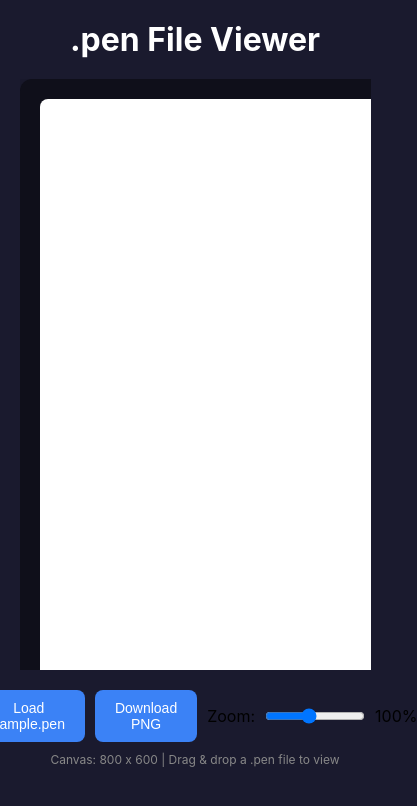
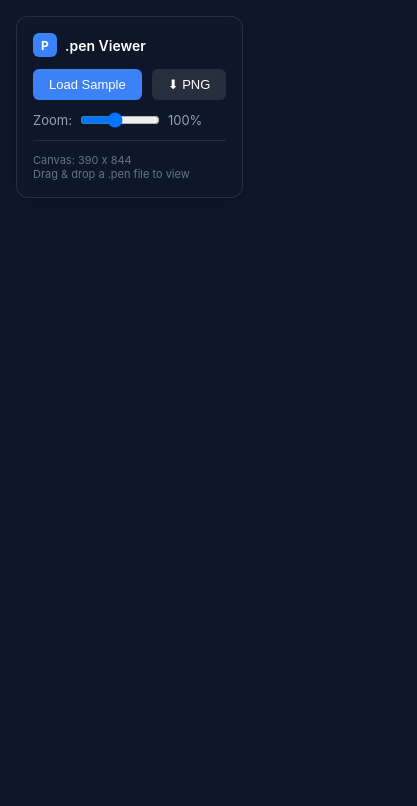
Before and after one commit to PKUbuntu/pen-viewer, a website: page pen-viewer.html in a window 390 px wide. Shown: the whole page, 417 px wide, since content can reach past the window. Drawn offline with Linux system fonts and the light colour scheme; no server answers.

Commit message:
Fullscreen mode: canvas fills entire viewport
- Canvas auto-resizes to 100vw x 100vh
- Floating control panel with glass effect
- New dashboard design: sidebar + stats + charts
- Support fill_container for responsive layouts

```diff
--- a/pen-viewer.html
+++ b/pen-viewer.html
@@ -6,46 +6,115 @@
   <title>.pen Viewer</title>
   <style>
     * { margin: 0; padding: 0; box-sizing: border-box; }
+    html, body {
+      width: 100%;
+      height: 100%;
+      overflow: hidden;
+    }
     body {
       font-family: -apple-system, BlinkMacSystemFont, 'Segoe UI', Roboto, sans-serif;
-      background: #1a1a2e;
-      min-height: 100vh;
+      background: #0f172a;
+    }
+
+    /* 全屏画布 */
+    #canvas {
+      position: fixed;
+      top: 0;
+      left: 0;
+      width: 100vw;
+      height: 100vh;
+      display: block;
+    }
+
+    /* 浮动控制面板 */
+    .control-panel {
+      position: fixed;
+      top: 16px;
+      left: 16px;
+      background: rgba(15, 23, 42, 0.9);
+      backdrop-filter: blur(12px);
+      border-radius: 12px;
+      padding: 16px;
       display: flex;
       flex-direction: column;
+      gap: 12px;
+      z-index: 100;
+      box-shadow: 0 4px 20px rgba(0,0,0,0.3);
+      border: 1px solid rgba(255,255,255,0.1);
+    }
+
+    .panel-header {
+      color: #fff;
+      font-size: 14px;
+      font-weight: 600;
+      display: flex;
       align-items: center;
-      padding: 20px;
+      gap: 8px;
     }
-    h1 { color: #fff; margin-bottom: 20px; }
-    .canvas-wrapper {
-      overflow: auto;
-      max-width: 90vw;
-      max-height: 70vh;
+
+    .panel-header .logo {
+      width: 24px;
+      height: 24px;
+      background: #3b82f6;
+      border-radius: 6px;
+      display: flex;
+      align-items: center;
+      justify-content: center;
+      color: white;
+      font-size: 12px;
+      font-weight: bold;
     }
-    #canvas-container {
-      background: #0f0f1a;
-      border-radius: 12px;
-      padding: 20px;
-      box-shadow: 0 4px 20px rgba(0,0,0,0.3);
-      display: inline-block;
+
+    .panel-row {
+      display: flex;
+      align-items: center;
+      gap: 10px;
     }
-    canvas {
-      background: #fff;
-      border-radius: 8px;
-      display: block;
+
+    button {
+      padding: 8px 16px;
+      border: none;
+      border-radius: 6px;
+      background: #3b82f6;
+      color: white;
+      cursor: pointer;
+      font-size: 13px;
+      transition: background 0.2s;
     }
-    .controls {
+    button:hover { background: #2563eb; }
+    button.secondary {
+      background: rgba(255,255,255,0.1);
+    }
+    button.secondary:hover { background: rgba(255,255,255,0.2); }
+
+    .zoom-control {
+      display: flex;
       align-items: center;
+      gap: 8px;
+      color: #94a3b8;
+      font-size: 13px;
     }
+
     #zoomSlider {
-      width: 100px;
+      width: 80px;
+      cursor: pointer;
     }
+
+    .info {
+      color: #64748b;
+      font-size: 11px;
+      border-top: 1px solid rgba(255,255,255,0.1);
+      padding-top: 12px;
+    }
+
+    /* 拖放覆盖 */
     .drag-overlay {
       position: fixed;
       top: 0;
       left: 0;
       right: 0;
       bottom: 0;
-      background: rgba(59, 130, 246, 0.9);
+      background: rgba(59, 130, 246, 0.95);
       display: none;
       justify-content: center;
       align-items: center;
@@ -56,46 +125,57 @@
     }
     .drag-overlay p {
       color: white;
-      font-size: 24px;
+      font-size: 32px;
       font-weight: bold;
     }
-    .controls {
-      margin-top: 20px;
-      display: flex;
-      gap: 10px;
+
+    /* 隐藏面板按钮 */
+    .toggle-panel {
+      position: fixed;
+      top: 16px;
+      left: 16px;
+      z-index: 99;
+      display: none;
     }
-    button {
-      padding: 10px 20px;
-      border: none;
-      border-radius: 8px;
-      background: #3b82f6;
-      color: white;
-      cursor: pointer;
-      font-size: 14px;
+    .panel-hidden .control-panel {
+      display: none;
     }
-    button:hover { background: #2563eb; }
-    .info {
-      color: #888;
-      margin-top: 10px;
-      font-size: 12px;
+    .panel-hidden .toggle-panel {
+      display: block;
     }
   </style>
 </head>
 <body>
-  <h1>.pen File Viewer</h1>
-  <div class="canvas-wrapper">
-    <div id="canvas-container">
-      <canvas id="canvas" width="800" height="600"></canvas>
+  <canvas id="canvas"></canvas>
+
+  <div class="control-panel">
+    <div class="panel-header">
+      <div class="logo">P</div>
+      <span>.pen Viewer</span>
+    </div>
+
+    <div class="panel-row">
+      <button onclick="loadSample()">Load Sample</button>
+      <button class="secondary" onclick="downloadCanvas()">⬇ PNG</button>
+    </div>
+
+    <div class="zoom-control">
+      <span>Zoom:</span>
+      <input type="range" id="zoomSlider" min="25" max="200" value="100" onchange="setZoom(this.value)">
+      <span id="zoomValue">100%</span>
+    </div>
+
+    <div class="info">
+      Canvas: <span id="canvasSize">-</span><br>
+      Drag & drop a .pen file to view
     </div>
   </div>
-  <div class="controls">
-    <button onclick="loadSample()">Load sample.pen</button>
-    <button onclick="downloadCanvas()">Download PNG</button>
-    <label>Zoom: </label>
-    <input type="range" id="zoomSlider" min="25" max="200" value="100" onchange="setZoom(this.value)">
-    <span id="zoomValue">100%</span>
+
+  <button class="toggle-panel secondary" onclick="togglePanel()">☰</button>
+
+  <div id="drag-overlay" class="drag-overlay">
+    <p>Drop .pen file here</p>
   </div>
-  <div class="info">Canvas: 800 x 600 | Drag & drop a .pen file to view</div>
 
 <script>
 // ====== Pen Renderer ======
@@ -105,6 +185,18 @@ const ctx = canvas.getContext('2d');
 
 // 变量存储
 let variables = {};
+let currentZoom = 100;
+let penDocument = null;
+
+// 初始化画布大小
+function resizeCanvas() {
+  canvas.width = window.innerWidth;
+  canvas.height = window.innerHeight;
+  document.getElementById('canvasSize').textContent = `${canvas.width} x ${canvas.height}`;
+  if (penDocument) {
+    renderDocument(penDocument);
+  }
+}
 
 // 解析变量
 function resolveVariables(doc) {
@@ -116,7 +208,7 @@ function resolveVariables(doc) {
   }
 }
 
-// 解析颜色值（支持变量引用）
+// 解析颜色值
 function resolveColor(color) {
   if (!color) return null;
   if (typeof color === 'string') {
@@ -126,7 +218,6 @@ function resolveColor(color) {
     return color;
   }
   if (color.type === 'gradient') {
-    // TODO: 实现渐变
     return color.colors?.[0]?.color || '#888';
   }
   return color;
@@ -135,7 +226,7 @@ function resolveColor(color) {
 // 解析尺寸值
 function resolveSize(val, parentSize = 0) {
   if (val === 'fill_container') return parentSize;
-  if (val === 'fit_content') return null; // 需要计算子元素
+  if (val === 'fit_content') return null;
   if (typeof val === 'string' && val.startsWith('$')) {
     return variables[val.slice(1)] || 0;
   }
@@ -144,6 +235,7 @@ function resolveSize(val, parentSize = 0) {
 
 // 绘制圆角矩形
 function drawRoundedRect(ctx, x, y, width, height, radius) {
+  if (width <= 0 || height <= 0) return;
   radius = Math.min(radius || 0, width / 2, height / 2);
   ctx.beginPath();
   ctx.moveTo(x + radius, y);
@@ -158,16 +250,17 @@ function drawRoundedRect(ctx, x, y, width, height, radius) {
   ctx.closePath();
 }
 
-// 绘制单个节点
+// 渲染节点
 function renderNode(ctx, node, parentX = 0, parentY = 0, parentWidth = 0, parentHeight = 0) {
   const x = parentX + (node.x || 0);
   const y = parentY + (node.y || 0);
   const width = resolveSize(node.width, parentWidth);
   const height = resolveSize(node.height, parentHeight);
 
+  if (width <= 0 || height <= 0) return;
+
   ctx.save();
 
-  // 不透明度
   if (node.opacity !== undefined) {
     ctx.globalAlpha = node.opacity;
   }
@@ -177,34 +270,25 @@ function renderNode(ctx, node, parentX = 0, parentY = 0, parentWidth = 0, parent
     case 'rectangle':
       renderFrameOrRect(ctx, node, x, y, width, height);
       break;
-
     case 'ellipse':
       renderEllipse(ctx, node, x, y, width, height);
       break;
-
     case 'text':
       renderText(ctx, node, x, y, width, height);
       break;
-
     case 'line':
       renderLine(ctx, node, x, y, width, height);
       break;
-
-    default:
-      console.log('Unknown node type:', node.type);
   }
 
   ctx.restore();
 
-  // 渲染子元素
   if (node.children && node.children.length > 0) {
     renderChildren(ctx, node, x, y, width, height);
   }
 }
 
-// 渲染 Frame 或 Rectangle
 function renderFrameOrRect(ctx, node, x, y, width, height) {
-  // 阴影效果
   if (node.effect && node.effect.type === 'shadow') {
     const shadow = node.effect;
     ctx.shadowColor = resolveColor(shadow.color) || 'rgba(0,0,0,0.1)';
@@ -213,7 +297,6 @@ function renderFrameOrRect(ctx, node, x, y, width, height) {
     ctx.shadowOffsetY = shadow.offset?.y || 0;
   }
 
-  // 填充
   const fillColor = resolveColor(node.fill);
   if (fillColor) {
     drawRoundedRect(ctx, x, y, width, height, node.cornerRadius || 0);
@@ -221,10 +304,8 @@ function renderFrameOrRect(ctx, node, x, y, width, height) {
     ctx.fill();
   }
 
-  // 重置阴影以绘制边框
   ctx.shadowColor = 'transparent';
 
-  // 边框
   if (node.stroke && node.stroke.fill) {
     const strokeColor = resolveColor(node.stroke.fill);
     if (strokeColor) {
@@ -236,24 +317,16 @@ function renderFrameOrRect(ctx, node, x, y, width, height) {
   }
 }
 
-// 渲染椭圆
 function renderEllipse(ctx, node, x, y, width, height) {
   const fillColor = resolveColor(node.fill);
   if (fillColor) {
     ctx.beginPath();
-    ctx.ellipse(
-      x + width / 2,
-      y + height / 2,
-      width / 2,
-      height / 2,
-      0, 0, Math.PI * 2
-    );
+    ctx.ellipse(x + width / 2, y + height / 2, width / 2, height / 2, 0, 0, Math.PI * 2);
     ctx.fillStyle = fillColor;
     ctx.fill();
   }
 }
 
-// 渲染文本
 function renderText(ctx, node, x, y, width, height) {
   const fillColor = resolveColor(node.fill);
   if (!fillColor) return;
@@ -269,7 +342,6 @@ function renderText(ctx, node, x, y, width, height) {
   ctx.fillText(node.content || '', textX, textY);
 }
 
-// 渲染线条
 function renderLine(ctx, node, x, y, width, height) {
   const strokeColor = resolveColor(node.stroke?.fill || node.fill);
   if (!strokeColor) return;
@@ -282,7 +354,6 @@ function renderLine(ctx, node, x, y, width, height) {
   ctx.stroke();
 }
 
-// 渲染子元素（支持 flexbox 布局）
 function renderChildren(ctx, parent, parentX, parentY, parentWidth, parentHeight) {
   if (!parent.children || parent.children.length === 0) return;
 
@@ -292,7 +363,6 @@ function renderChildren(ctx, parent, parentX, parentY, parentWidth, parentHeight
   const justifyContent = parent.justifyContent || 'start';
   const alignItems = parent.alignItems || 'start';
 
-  // 计算 padding
   let paddingTop, paddingRight, paddingBottom, paddingLeft;
   if (Array.isArray(padding)) {
     if (padding.length === 2) {
@@ -311,45 +381,33 @@ function renderChildren(ctx, parent, parentX, parentY, parentWidth, parentHeight
   const contentHeight = parentHeight - paddingTop - paddingBottom;
 
   if (layout === 'none') {
-    // 绝对定位
     parent.children.forEach(child => {
       renderNode(ctx, child, parentX, parentY, parentWidth, parentHeight);
     });
   } else if (layout === 'horizontal') {
-    // 水平布局
-    let currentX = contentX;
-    const totalGap = gap * (parent.children.length - 1);
+    let startX = contentX;
     const childrenWithWidth = parent.children.map(child => {
       const w = resolveSize(child.width, contentWidth);
       return { child, width: w === null ? 0 : w };
     });
 
-    // 计算总宽度
-    let totalWidth = childrenWithWidth.reduce((sum, { width }) => sum + width, 0) + totalGap;
+    let totalWidth = childrenWithWidth.reduce((sum, { width }) => sum + width, 0) + gap * (parent.children.length - 1);
 
-    // justify alignment
-    let startX = contentX;
     if (justifyContent === 'center') {
       startX = contentX + (contentWidth - totalWidth) / 2;
     } else if (justifyContent === 'end') {
       startX = contentX + contentWidth - totalWidth;
-    } else if (justifyContent === 'space_between') {
+    } else if (justifyContent === 'space_between' && parent.children.length > 1) {
       const extraSpace = contentWidth - childrenWithWidth.reduce((sum, { width }) => sum + width, 0);
-      const spaceBetween = extraSpace / (parent.children.length - 1 || 1);
+      const spaceBetween = extraSpace / (parent.children.length - 1);
       childrenWithWidth.forEach((item, i) => {
         const childHeight = resolveSize(item.child.height, contentHeight);
         let childY = contentY;
-        if (alignItems === 'center') {
-          childY = contentY + (contentHeight - childHeight) / 2;
-        } else if (alignItems === 'end') {
-          childY = contentY + contentHeight - childHeight;
-        }
+        if (alignItems === 'center') childY = contentY + (contentHeight - childHeight) / 2;
+        else if (alignItems === 'end') childY = contentY + contentHeight - childHeight;
 
-        item.child.x = startX - parentX;
-        item.child.y = childY - parentY;
         renderNode(ctx, item.child, startX, childY, item.width, childHeight);
-
-        startX += item.width + (i < parent.children.length - 1 ? spaceBetween : 0);
+        startX += item.width + spaceBetween;
       });
       return;
     }
@@ -357,21 +415,14 @@ function renderChildren(ctx, parent, parentX, parentY, parentWidth, parentHeight
     childrenWithWidth.forEach((item, i) => {
       const childHeight = resolveSize(item.child.height, contentHeight);
       let childY = contentY;
-      if (alignItems === 'center') {
-        childY = contentY + (contentHeight - childHeight) / 2;
-      } else if (alignItems === 'end') {
-        childY = contentY + contentHeight - childHeight;
-      }
+      if (alignItems === 'center') childY = contentY + (contentHeight - childHeight) / 2;
+      else if (alignItems === 'end') childY = contentY + contentHeight - childHeight;
 
-      item.child.x = startX - parentX;
-      item.child.y = childY - parentY;
       renderNode(ctx, item.child, startX, childY, item.width, childHeight);
-
       startX += item.width + gap;
     });
 
   } else if (layout === 'vertical') {
-    // 垂直布局
     let currentY = contentY;
 
     parent.children.forEach((child, i) => {
@@ -379,70 +430,54 @@ function renderChildren(ctx, parent, parentX, parentY, parentWidth, parentHeight
       const childHeight = resolveSize(child.height, contentHeight);
 
       let childX = contentX;
-      if (alignItems === 'center') {
-        childX = contentX + (contentWidth - childWidth) / 2;
-      } else if (alignItems === 'end') {
-        childX = contentX + contentWidth - childWidth;
-      }
+      if (alignItems === 'center') childX = contentX + (contentWidth - childWidth) / 2;
+      else if (alignItems === 'end') childX = contentX + contentWidth - childWidth;
 
-      child.x = childX - parentX;
-      child.y = currentY - parentY;
       renderNode(ctx, child, childX, currentY, childWidth, childHeight);
-
       currentY += childHeight + gap;
     });
   }
 }
 
-// 渲染整个文档
+// 渲染文档
 function renderDocument(doc) {
-  // 清空画布
   ctx.clearRect(0, 0, canvas.width, canvas.height);
-
-  // 解析变量
   resolveVariables(doc);
 
-  // 渲染根节点
   if (doc.children && doc.children.length > 0) {
     doc.children.forEach(child => {
-      const width = resolveSize(child.width, canvas.width);
-      const height = resolveSize(child.height, canvas.height);
+      let width = resolveSize(child.width, canvas.width);
+      let height = resolveSize(child.height, canvas.height);
+
+      // 如果没有指定尺寸，使用画布大小
+      if (!child.width) width = canvas.width;
+      if (!child.height) height = canvas.height;
+
       renderNode(ctx, child, child.x || 0, child.y || 0, width, height);
     });
   }
-
-  console.log('Rendered', doc.children?.length || 0, 'root nodes');
 }
 
-// 缩放功能
-let currentZoom = 100;
-let penDocument = null;
+// 加载并渲染
+function loadAndRender(doc) {
+  penDocument = doc;
+  renderDocument(doc);
+}
 
+// 缩放
 function setZoom(value) {
   currentZoom = parseInt(value);
   document.getElementById('zoomValue').textContent = currentZoom + '%';
-  const container = document.getElementById('canvas-container');
-  container.style.transform = `scale(${currentZoom / 100})`;
-  container.style.transformOrigin = 'top left';
+  canvas.style.transform = `scale(${currentZoom / 100})`;
+  canvas.style.transformOrigin = 'top left';
 }
 
-// 加载并渲染文档
-function loadAndRender(doc) {
-  penDocument = doc;
-
-  // 根据文档调整画布大小
-  if (doc.children && doc.children[0]) {
-    const root = doc.children[0];
-    const width = root.width || 800;
-    const height = root.height || 600;
-    canvas.width = typeof width === 'number' ? width : 800;
-    canvas.height = typeof height === 'number' ? height : 600;
-  }
-
-  renderDocument(doc);
+// 切换面板
+function togglePanel() {
+  document.body.classList.toggle('panel-hidden');
 }
 
-// 加载示例文件
+// 加载示例
 async function loadSample() {
   try {
     const response = await fetch('sample.pen');
@@ -451,11 +486,11 @@ async function loadSample() {
     loadAndRender(doc);
   } catch (err) {
     console.error('Failed to load sample.pen:', err);
-    alert('Failed to load sample.pen. Make sure the file exists.');
+    alert('Failed to load sample.pen');
   }
 }
 
-// 下载画布
+// 下载
 function downloadCanvas() {
   const link = document.createElement('a');
   link.download = 'pen-render.png';
@@ -463,7 +498,7 @@ function downloadCanvas() {
   link.click();
 }
 
-// 拖放支持
+// 拖放
 function setupDragDrop() {
   const overlay = document.getElementById('drag-overlay');
 
@@ -473,14 +508,10 @@ function setupDragDrop() {
   });
 
   overlay.addEventListener('dragleave', (e) => {
-    if (e.target === overlay) {
-      overlay.classList.remove('active');
-    }
+    if (e.target === overlay) overlay.classList.remove('active');
   });
 
-  overlay.addEventListener('dragover', (e) => {
-    e.preventDefault();
-  });
+  overlay.addEventListener('dragover', (e) => e.preventDefault());
 
   overlay.addEventListener('drop', (e) => {
     e.preventDefault();
@@ -509,15 +540,12 @@ function setupDragDrop() {
 
 // 初始化
 window.onload = () => {
+  resizeCanvas();
   setupDragDrop();
   loadSample();
 };
+
+window.onresize = resizeCanvas;
 </script>
-
-<!-- 拖放覆盖层 -->
-<div id="drag-overlay" class="drag-overlay">
-  <p>Drop .pen file here</p>
-</div>
-
 </body>
 </html>
```
Also changed, not shown: 1 other file.
